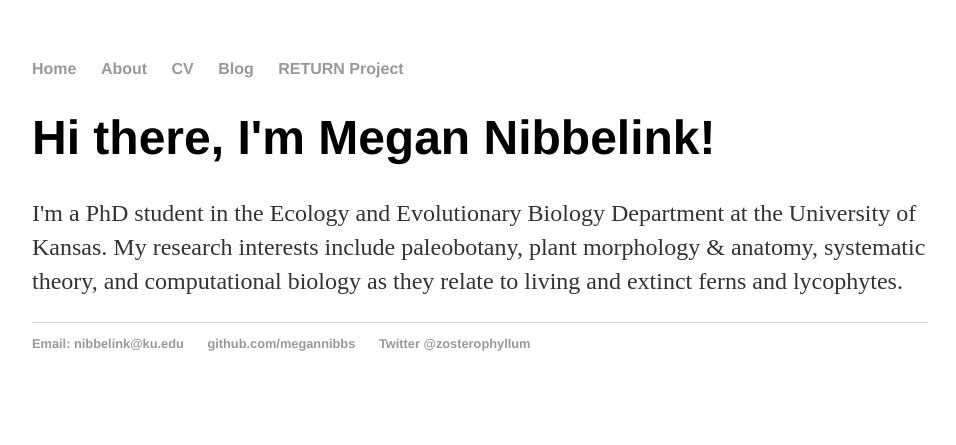
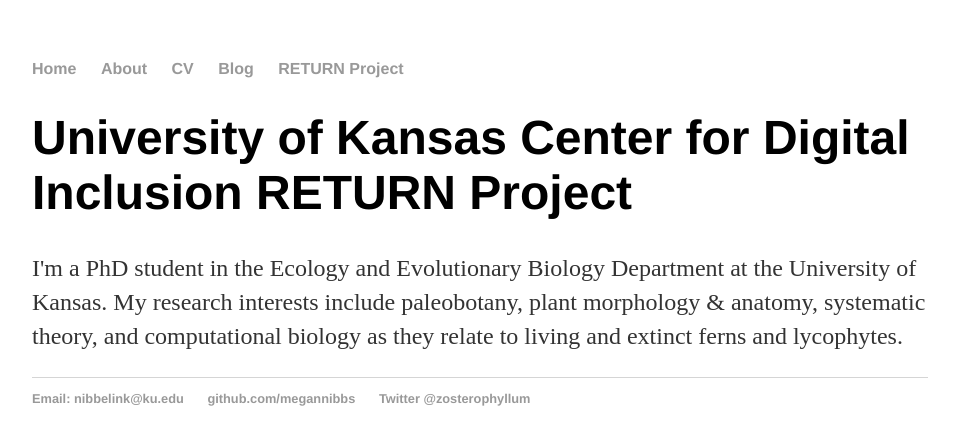
Before and after one commit to megannibbs/megannibbelink.github.io, a Jekyll site: the page built from return/index.html, in a window 1280 px wide. Shown: the top 445 px of the page, without its empty margins (160-1116 px from the left). Built offline with Jekyll 4.4.1, drawn with Linux system fonts in a browser that asks for light colours.

Commit message:
Update index.html

```diff
--- a/return/index.html
+++ b/return/index.html
@@ -3,6 +3,6 @@
 title: Meg Nibbelink | RETURN
 ---
 <div class="blurb">
-	<h1>Hi there, I'm Megan Nibbelink!</h1>
+	<h1>University of Kansas Center for Digital Inclusion RETURN Project</h1>
 	<p>I'm a PhD student in the Ecology and Evolutionary Biology Department at the University of Kansas.
 		My research interests include paleobotany, plant morphology & anatomy, systematic theory, and computational biology as they relate to living and extinct ferns and lycophytes. <a
```
